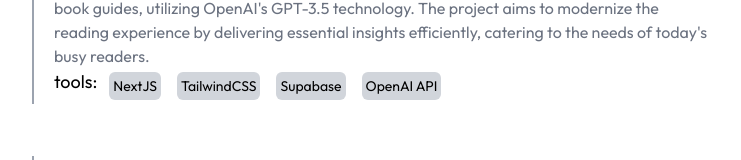
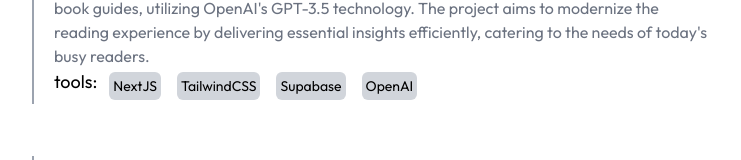
Before and after one commit to sheldor07/yajatgulati.com, a Next.js app: page / in a window 1280 px wide. Shown: the part 1128-1288 px from the top of the page, without its empty margins (256-997 px from the left). Built offline with nearby package versions, Linux system fonts and the light colour scheme.

Commit message:
changed openai api link
Signed-off-by: sheldor07 <50955708+sheldor07@users.noreply.github.com>

```diff
--- a/src/pages/index.js
+++ b/src/pages/index.js
@@ -69,7 +69,7 @@ export default function Home() {
                 githubLink="https://github.com/sheldor07/gpt-book-club"
                 status="Ongoing"
                 description="GPT Book Club is an innovative, AI-powered platform that generates concise and engaging book guides, utilizing OpenAI's GPT-3.5 technology. The project aims to modernize the reading experience by delivering essential insights efficiently, catering to the needs of today's busy readers."
-                tools={["NextJS", "TailwindCSS", "Supabase", "OpenAI API"]}
+                tools={["NextJS", "TailwindCSS", "Supabase", "OpenAI"]}
               />
               <ProjectCard
                 name="Valentine GPT"
```
